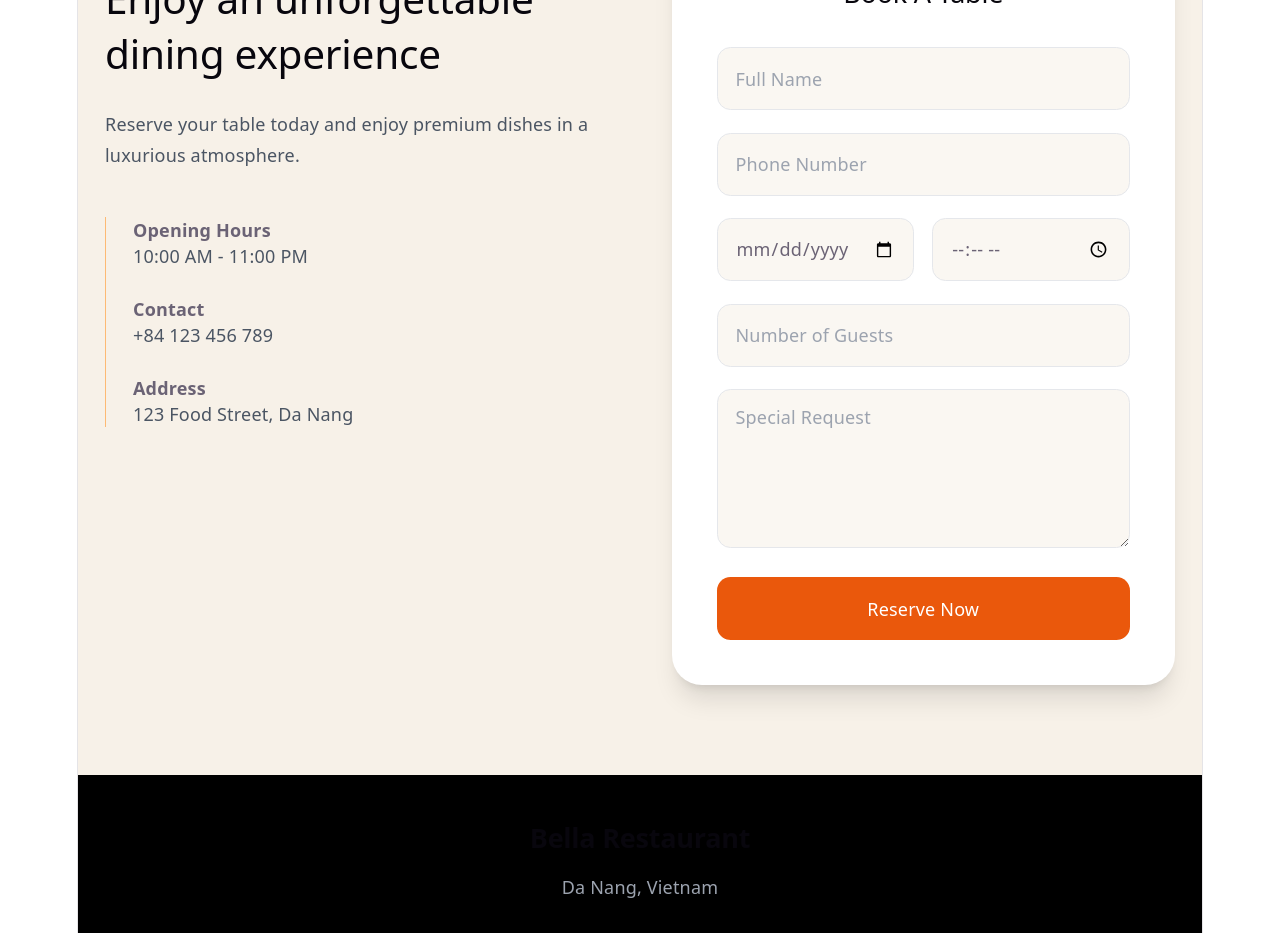
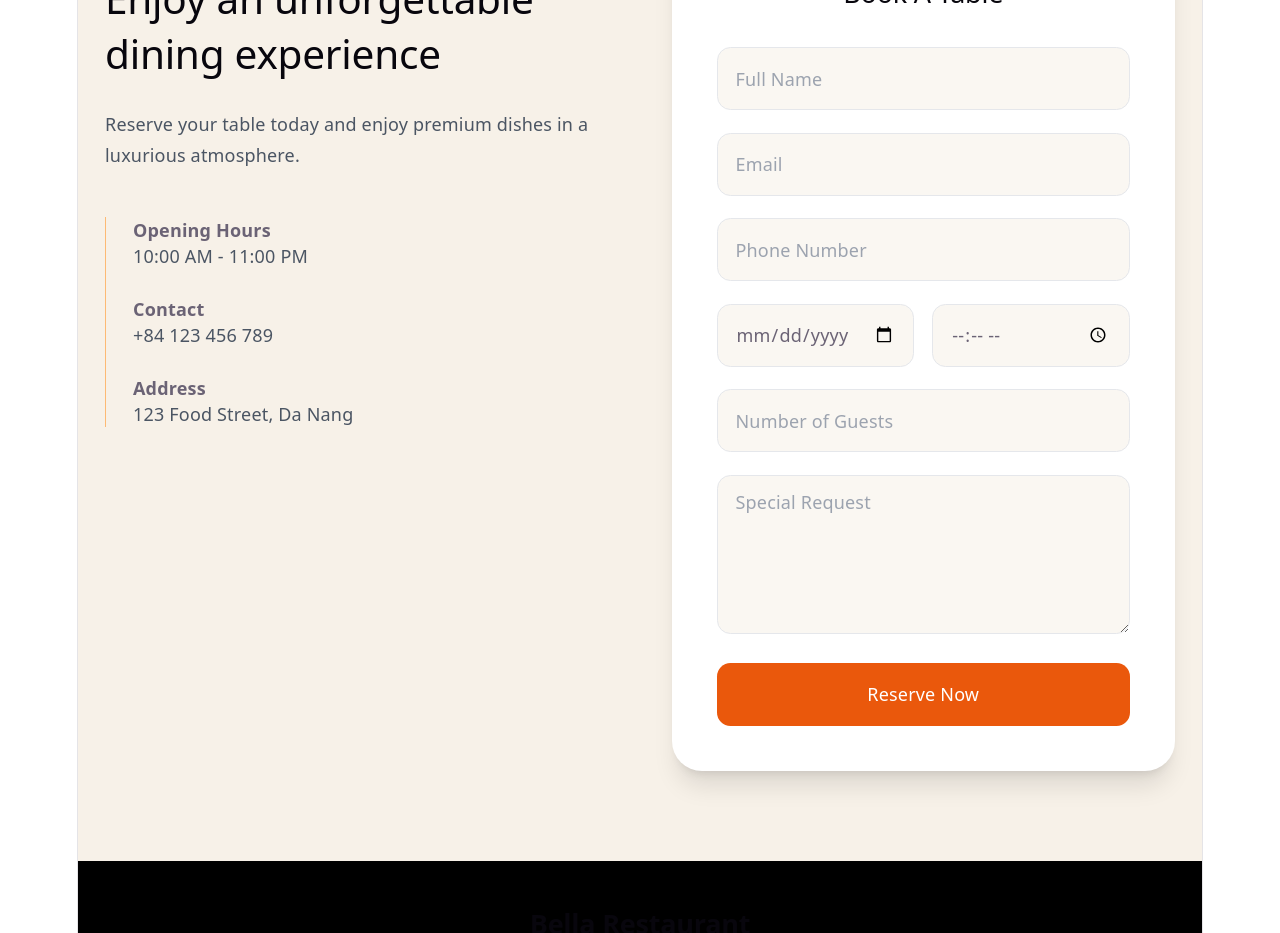
Before and after one commit to ngochungdev/restaurant-fe, a React (Vite) app: page /reservation in a window 1280 px wide. Shown: the part 1140-2073 px from the top of the page. Built offline with nearby package versions, Linux system fonts and the light colour scheme; no server answers.

Commit message:
feat: add sent email to reservation

```diff
--- a/src/components/reservation/ReservationForm.jsx
+++ b/src/components/reservation/ReservationForm.jsx
@@ -22,6 +22,7 @@ export default function ReservationForm() {
 
   const [formData, setFormData] = useState({
     customerName: "",
+    email: "",
     phone: "",
     reservationDate: "",
     reservationTime: "",
@@ -60,6 +61,7 @@ export default function ReservationForm() {
 
     createReservationMutation.mutate({
       customerName: formData.customerName,
+      email: formData.email,
       phone: formData.phone,
       totalGuest: Number(formData.totalGuest),
       reservationDate: reservationDateTime,
@@ -73,6 +75,16 @@ export default function ReservationForm() {
         placeholder={t('fullName')}
         value={formData.customerName}
         onChange={handleChange}
+        className="h-14 w-full rounded-xl border border-gray-200 bg-[#faf7f2] px-4 outline-none focus:border-orange-500"
+      />
+
+      <input
+        type="email"
+        name="email"
+        placeholder={t('email')}
+        value={formData.email}
+        onChange={handleChange}
+        autoComplete="email"
         className="h-14 w-full rounded-xl border border-gray-200 bg-[#faf7f2] px-4 outline-none focus:border-orange-500"
       />
 
--- a/src/contexts/locales/en.js
+++ b/src/contexts/locales/en.js
@@ -38,6 +38,7 @@ const en = {
   reserveNow: "Reserve Now",
   submitting: "Submitting...",
   fullName: "Full Name",
+  email: "Email",
   phoneNumber: "Phone Number",
   selectDate: "Select Date",
   selectTime: "Select Time",
--- a/src/contexts/locales/vi.js
+++ b/src/contexts/locales/vi.js
@@ -38,6 +38,7 @@ const vi = {
   reserveNow: "Đặt ngay",
   submitting: "Đang gửi...",
   fullName: "Họ và tên",
+  email: "Email",
   phoneNumber: "Số điện thoại",
   selectDate: "Chọn ngày",
   selectTime: "Chọn giờ",
--- a/src/pages/admin/reservations/ReservationsList.jsx
+++ b/src/pages/admin/reservations/ReservationsList.jsx
@@ -73,6 +73,11 @@ export default function ReservationsList() {
                 <div className="text-sm text-gray-600">
                   {t("phoneNumber")}: {r.phone}
                 </div>
+                {r.email && (
+                  <div className="text-sm text-gray-600">
+                    {t("email")}: {r.email}
+                  </div>
+                )}
                 <div className="text-sm text-gray-600">
                   {t("numberOfGuests")}: {r.totalGuest}
                 </div>
```
